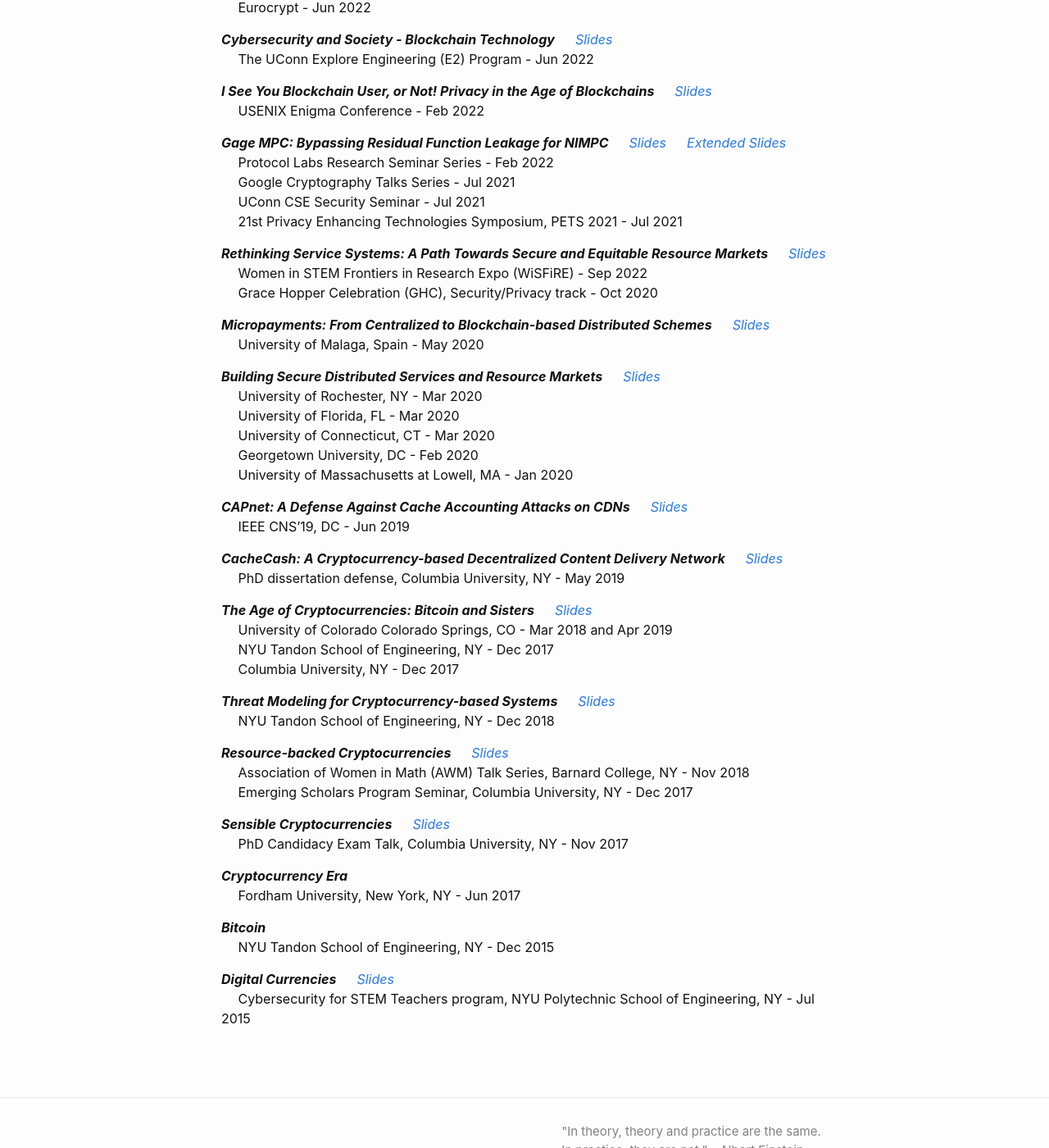
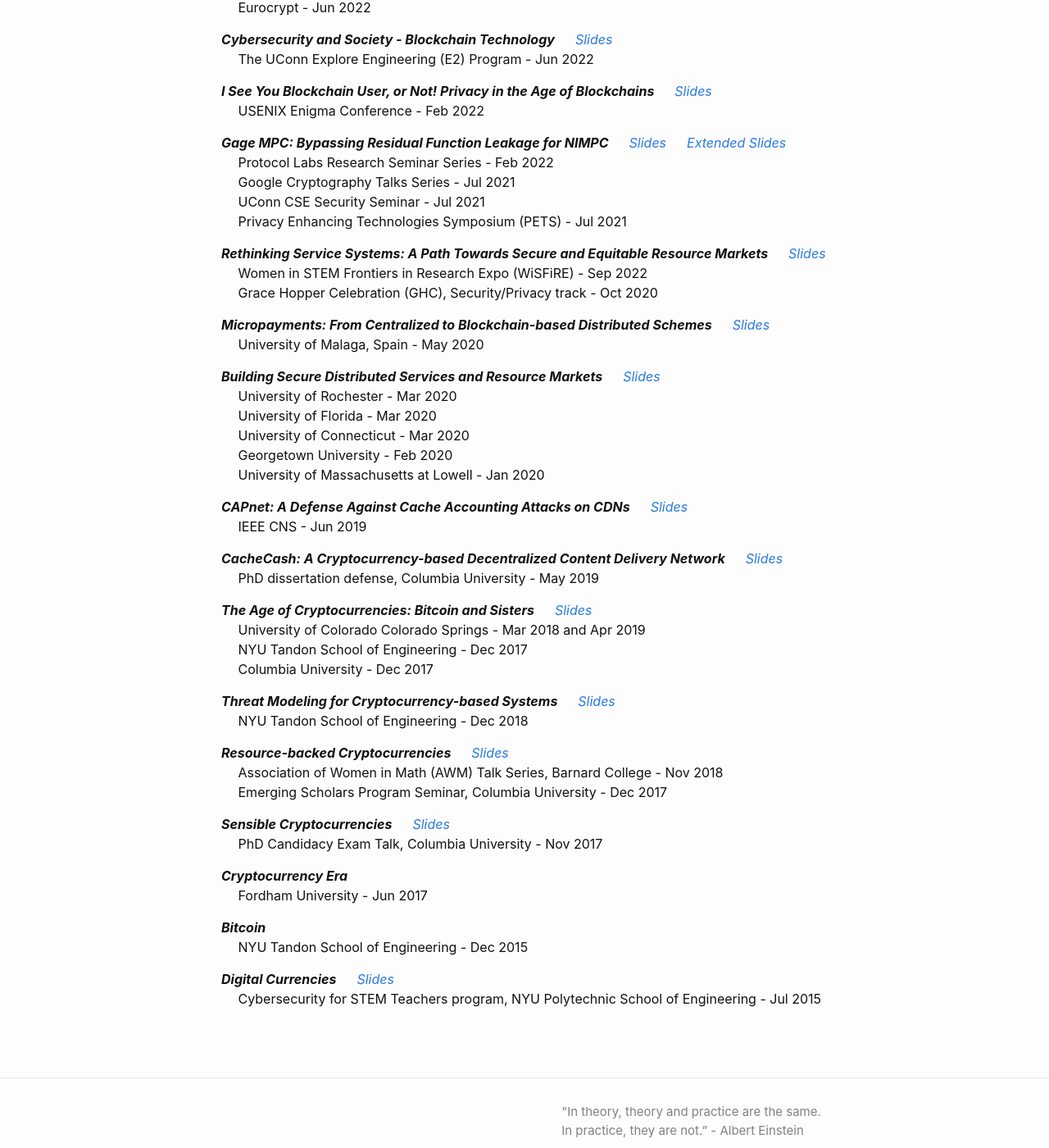
Before and after one commit to GhadaAlmashaqbeh/GhadaAlmashaqbeh.github.io, a Jekyll site: the page built from 03-talks.md, in a window 1280 px wide and 1400 px high, scrolled down 969 px. Shown: the whole window at 82% size. Built offline with Jekyll 4.4.1, drawn with Linux system fonts in a browser that asks for light colours.

Commit message:
edit index

```diff
--- a/03-talks.md
+++ b/03-talks.md
@@ -55,7 +55,7 @@
 &emsp; Protocol Labs Research Seminar Series - Feb 2022<br/>
 &emsp; Google Cryptography Talks Series - Jul 2021<br/>
 &emsp; UConn CSE Security Seminar - Jul 2021<br/>
-&emsp; 21st Privacy Enhancing Technologies Symposium, PETS 2021 - Jul 2021
+&emsp; Privacy Enhancing Technologies Symposium (PETS) - Jul 2021
 
 ***Rethinking Service Systems: A Path Towards Secure and Equitable Resource Markets*** &emsp; [_Slides_](../slides/ghc-2020-talk.pdf)<br/>
 &emsp; Women in STEM Frontiers in Research Expo (WiSFiRE) - Sep 2022<br/>
@@ -65,38 +65,38 @@
 &emsp; University of Malaga, Spain - May 2020
 
 ***Building Secure Distributed Services and Resource Markets*** &emsp; [_Slides_](../slides/job-talk.pdf)<br/>
-&emsp; University of Rochester, NY - Mar 2020<br/>
-&emsp; University of Florida, FL - Mar 2020<br/>
-&emsp; University of Connecticut, CT - Mar 2020<br/>
-&emsp; Georgetown University, DC - Feb 2020<br/>
-&emsp; University of Massachusetts at Lowell, MA - Jan 2020<br/>
+&emsp; University of Rochester - Mar 2020<br/>
+&emsp; University of Florida - Mar 2020<br/>
+&emsp; University of Connecticut - Mar 2020<br/>
+&emsp; Georgetown University - Feb 2020<br/>
+&emsp; University of Massachusetts at Lowell - Jan 2020<br/>
 
 ***CAPnet: A Defense Against Cache Accounting Attacks on CDNs*** &emsp; [_Slides_](../slides/capnet-cns-2019.pdf)<br/>
-&emsp; IEEE CNS’19, DC - Jun 2019
+&emsp; IEEE CNS - Jun 2019
 
 ***CacheCash: A Cryptocurrency-based Decentralized Content Delivery Network*** &emsp; [_Slides_](../slides/cachecash-thesis-defense.pdf)<br/>
-&emsp; PhD dissertation defense, Columbia University, NY - May 2019
+&emsp; PhD dissertation defense, Columbia University - May 2019
 
 ***The Age of Cryptocurrencies: Bitcoin and Sisters*** &emsp; [_Slides_](../slides/age-of-cryptocurrencies.pdf)<br/>
-&emsp; University of Colorado Colorado Springs, CO - Mar 2018 and Apr 2019<br/>
-&emsp; NYU Tandon School of Engineering, NY - Dec 2017<br/>
-&emsp; Columbia University, NY - Dec 2017
+&emsp; University of Colorado Colorado Springs - Mar 2018 and Apr 2019<br/>
+&emsp; NYU Tandon School of Engineering - Dec 2017<br/>
+&emsp; Columbia University - Dec 2017
 
 ***Threat Modeling for Cryptocurrency-based Systems*** &emsp; [_Slides_](../slides/threat-modeling-for-cryptocurrency-based-systems.pdf)<br/>
-&emsp; NYU Tandon School of Engineering, NY - Dec 2018
+&emsp; NYU Tandon School of Engineering - Dec 2018
 
 ***Resource-backed Cryptocurrencies*** &emsp; [_Slides_](../slides/resource-backed-cryptocurrencies-talk.pdf)<br/>
-&emsp; Association of Women in Math (AWM) Talk Series, Barnard College, NY - Nov 2018<br/>
-&emsp; Emerging Scholars Program Seminar, Columbia University, NY - Dec 2017
+&emsp; Association of Women in Math (AWM) Talk Series, Barnard College - Nov 2018<br/>
+&emsp; Emerging Scholars Program Seminar, Columbia University - Dec 2017
 
 ***Sensible Cryptocurrencies*** &emsp; [_Slides_](../slides/sensible-cryptocurrencies-talk.pdf)<br/>
-&emsp; PhD Candidacy Exam Talk, Columbia University, NY - Nov 2017
+&emsp; PhD Candidacy Exam Talk, Columbia University - Nov 2017
 
 ***Cryptocurrency Era***<br/>
-&emsp; Fordham University, New York, NY - Jun 2017
+&emsp; Fordham University - Jun 2017
 
 ***Bitcoin***<br/>
-&emsp; NYU Tandon School of Engineering, NY - Dec 2015
+&emsp; NYU Tandon School of Engineering - Dec 2015
 
 ***Digital Currencies*** &emsp; [_Slides_](../slides/Digital-currencies-talk.pdf)<br/>
-&emsp; Cybersecurity for STEM Teachers program, NYU Polytechnic School of Engineering, NY - Jul 2015<br/><br/>
+&emsp; Cybersecurity for STEM Teachers program, NYU Polytechnic School of Engineering - Jul 2015<br/><br/>
```
